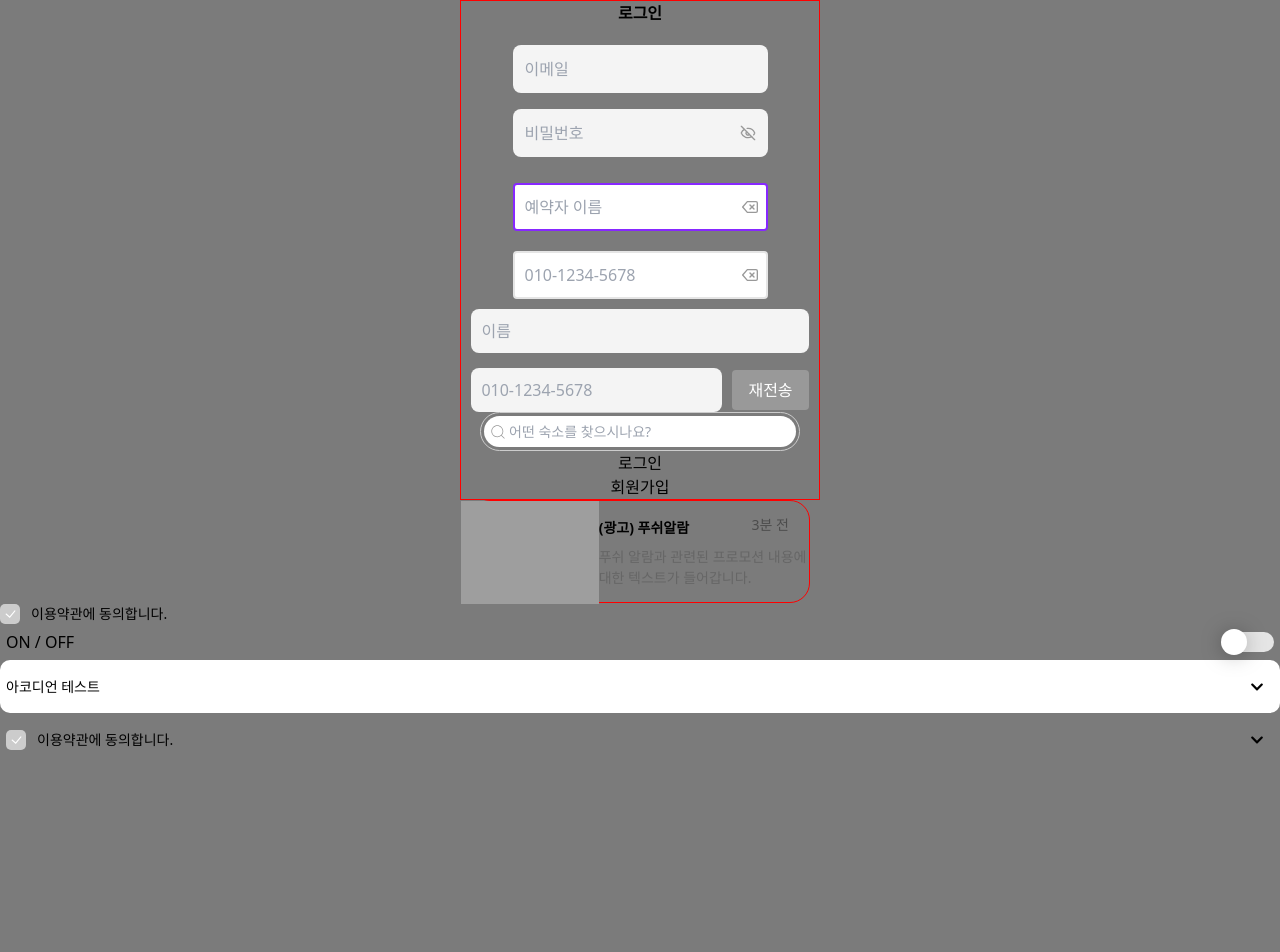
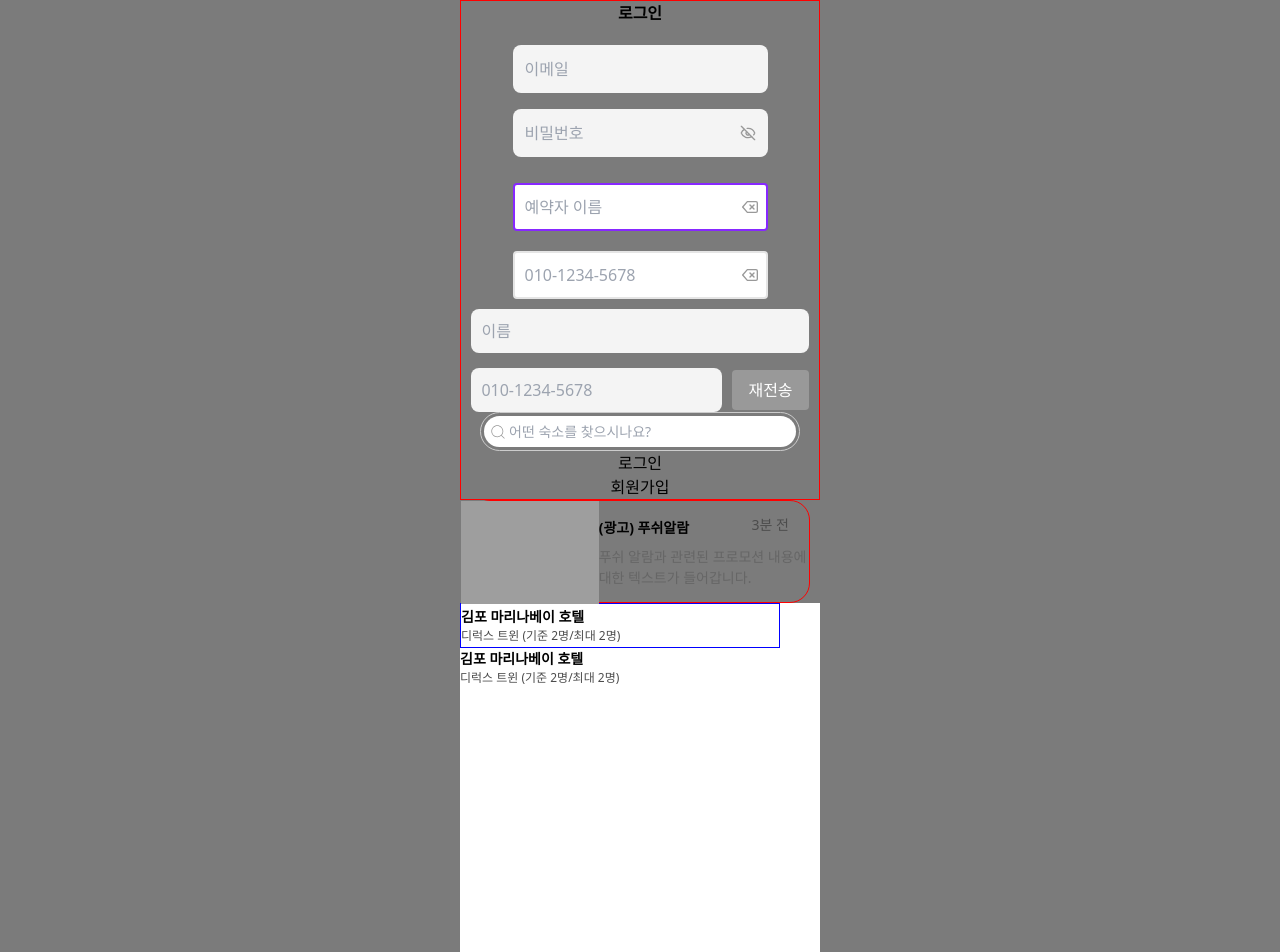
Before and after one commit to blackandwhite-developers/blackandwhite-dev-front, a Next.js app: page / in a window 1280 px wide. Shown: the top 952 px of the page. Before the commit the page ends 800 px from the top, so only its background shows below. Built offline with nearby package versions, Linux system fonts and the light colour scheme; grey boxes are pictures that could not be loaded.

Commit message:
241106 결제 페이지 작업중

```diff
--- a/src/app/Payment/Payment.css
+++ /dev/null
@@ -1,3 +0,0 @@
-.hotelname {
-  color: blue;
-}
--- /dev/null
+++ b/src/app/Payment/Payment.module.scss
@@ -0,0 +1,26 @@
+.Wrapper {
+  margin: 0 auto;
+  background-color: #ffffff;
+  width: 360px;
+  height: 400px;
+}
+
+.reservation-container {
+  width: 320px;
+  height: 45px;
+  border: 1px solid blue;
+  display: flex;
+  justify-content: center;
+  flex-direction: column;
+}
+
+.hotelname-title {
+  font-size: 14px;
+  font-weight: 700;
+}
+
+.room-detailcontent {
+  font-size: 12px;
+  font-weight: 500;
+  color: #4c4c4c;
+}
--- a/src/app/Payment/Payment.tsx
+++ b/src/app/Payment/Payment.tsx
@@ -1,12 +1,30 @@
 import React from "react";
-import "./Payment.css";
+import styles from "./Payment.module.scss";
+import cn from "classnames/bind";
 
-const HotelName = () => {
-  return <div className="hotelname">김포 마리나베이 호텔</div>;
+const cx = cn.bind(styles);
+
+const ReservetionContent = () => {
+  return (
+    <div className={cx("Wrapper")}>
+      <div className={cx("reservation-container")}>
+        <p className={cx("hotelname-title")}>김포 마리나베이 호텔</p>
+        <p className={cx("room-detailcontent")}>
+          디럭스 트윈 (기준 2명/최대 2명)
+        </p>
+      </div>
+      <div className={cx("reservationdate-container")}>
+        <p className={cx("hotelname-title")}>김포 마리나베이 호텔</p>
+        <p className={cx("room-detailcontent")}>
+          디럭스 트윈 (기준 2명/최대 2명)
+        </p>
+      </div>
+    </div>
+  );
 };
 
 const ReservationName = () => {
   return <div>예약자 정보</div>;
 };
 
-export default HotelName;
+export default ReservetionContent;
--- a/src/app/page.tsx
+++ b/src/app/page.tsx
@@ -5,11 +5,14 @@ import DefaultAccordion from "./components/arcodian/default/DefaultAccordion";
 import "./page.scss";
 import PushAlarm from "./components/footer/PushAlarm";
 import Login from "./Login/Login";
+import ReservetionContent from "./Payment/Payment";
+
 export default function Home() {
   return (
     <React.Fragment>
       <Login />
       <PushAlarm />
+      <ReservetionContent />
       <DefaultCheckBox label="이용약관에 동의합니다." />
       <SlideCheckbox label={"ON / OFF"} />
       <DefaultAccordion title="아코디언 테스트">으하하</DefaultAccordion>
```
Also changed, not shown: src/app/Component/PushAlarm.css (added, +48 -0 lines).
